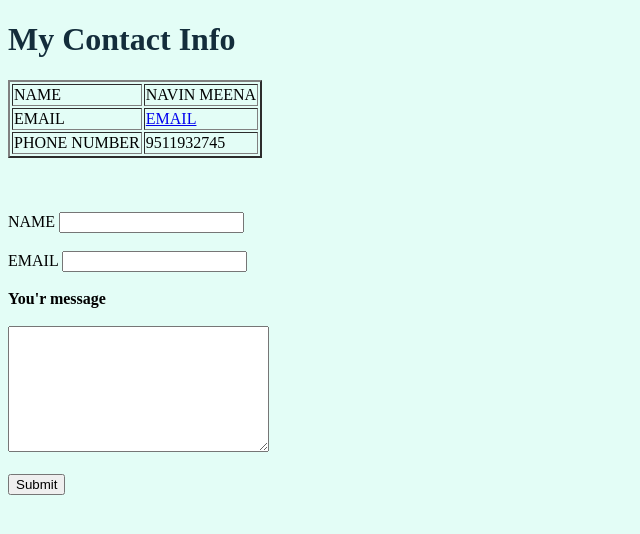
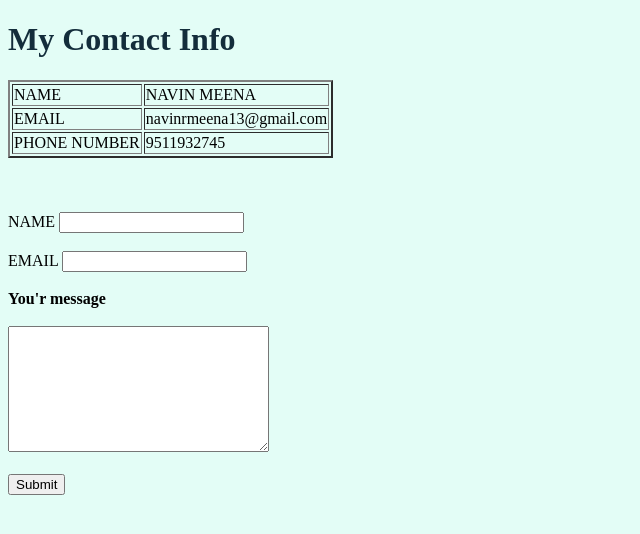
Before and after one commit to navinrmeena/navinmeenacv.github.io, a plain HTML site: page contactme .html in a window 1280 px wide. Shown: the whole page, without its empty margins (0-640 px from the left). Drawn offline with Linux system fonts and the light colour scheme.

Commit message:
Update contactme .html

```diff
--- a/contactme .html
+++ b/contactme .html
@@ -13,7 +13,7 @@
     <tr><td>NAME</td>
     <td>NAVIN MEENA</td></tr>
     <tr><TD>EMAIL</TD>
-    <TD><a href="navinrmeena13@gmail.com">EMAIL</a></TD></tr>
+    <TD>navinrmeena13@gmail.com</TD></tr>
     <tr><td>PHONE NUMBER</td>
     <td>9511932745</td></tr>
   </table>
```
